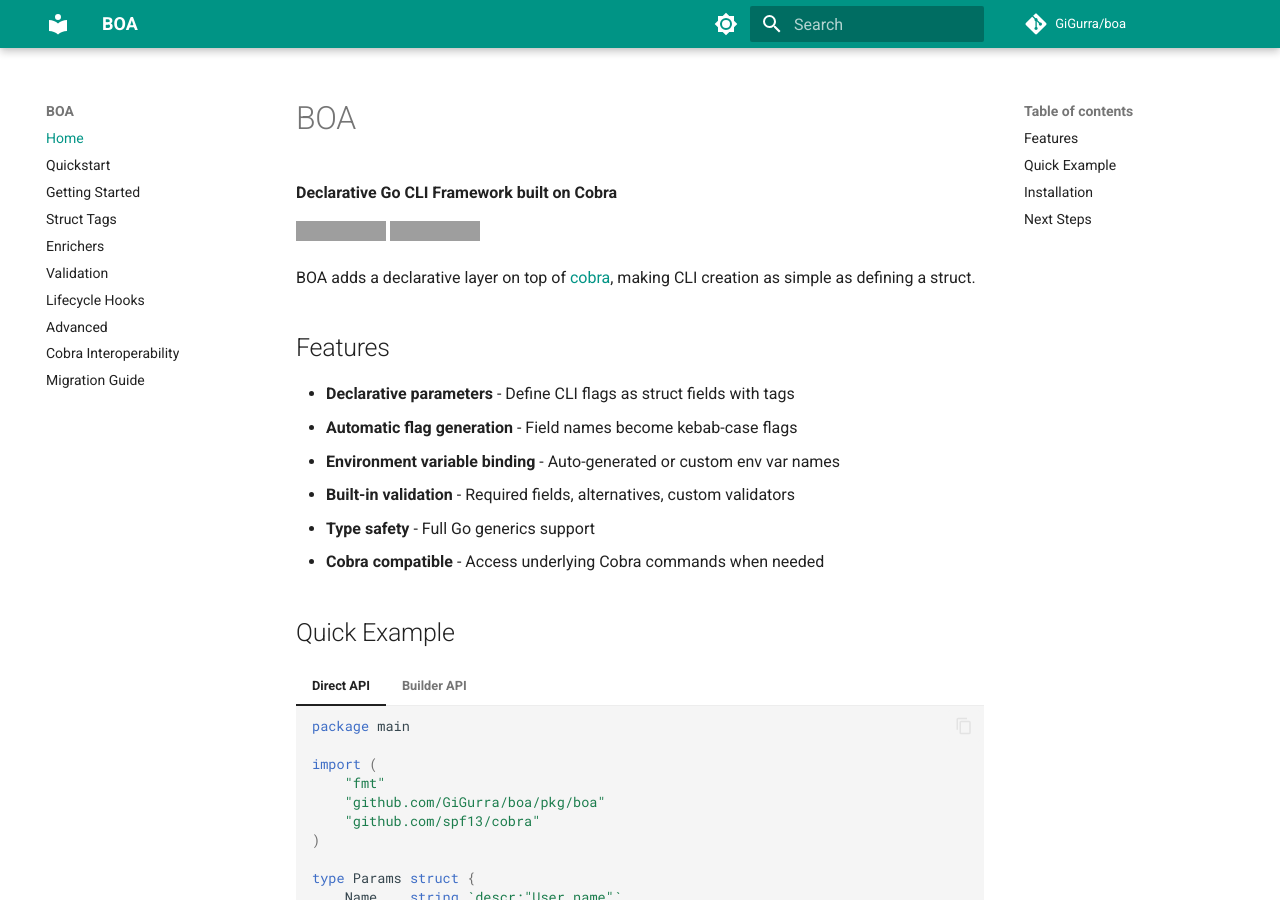
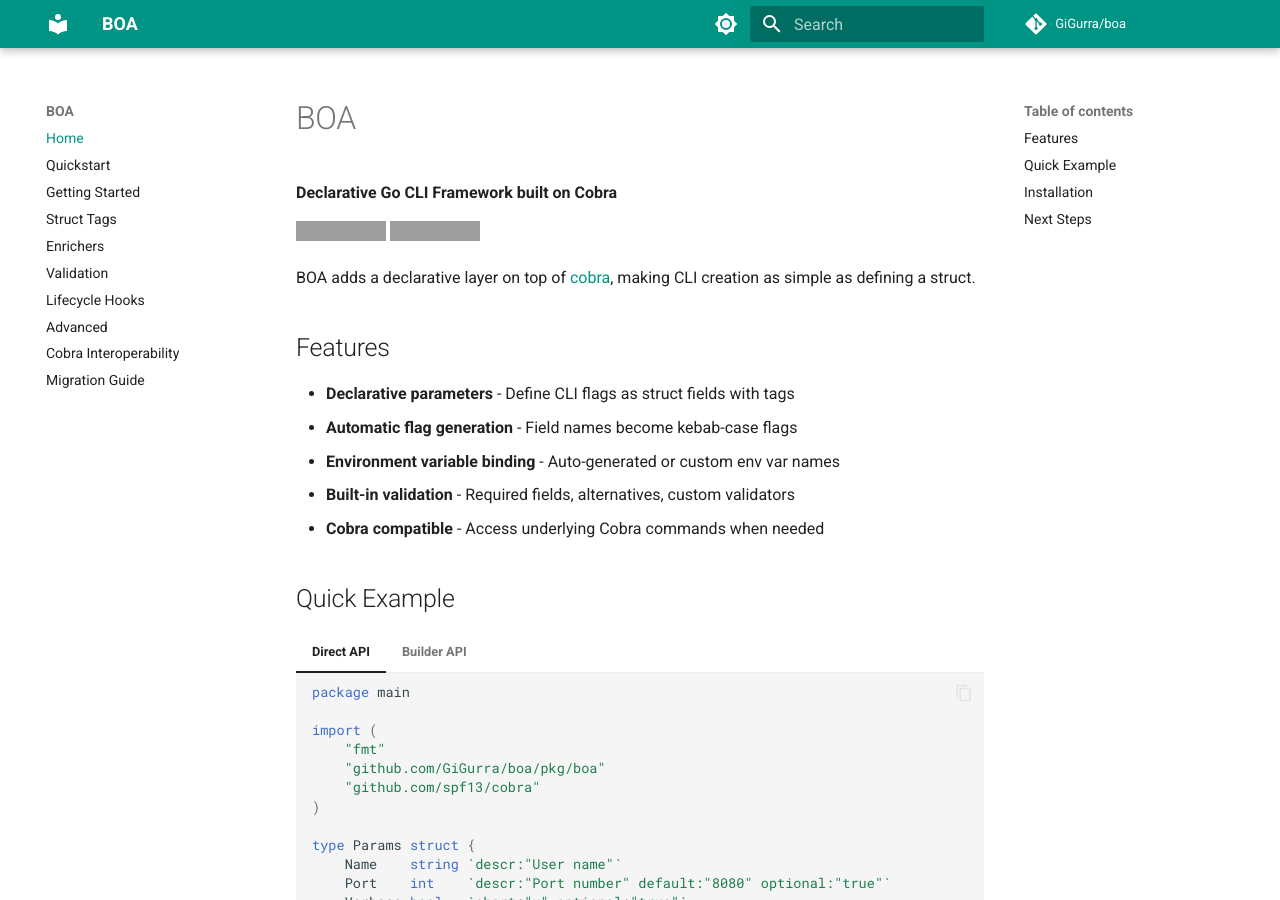
Before and after one commit to GiGurra/boa, an MkDocs documentation site: the page built from docs/index.md, in a window 1280 px wide and 900 px high. Built offline with MkDocs 1.6.1 and Material for MkDocs 9.7.7, drawn with Linux system fonts in a browser that asks for light colours; comment, search, counter and statistics services are not loaded; grey boxes are pictures that could not be loaded.

Commit message:
remove unnecessary doc line

```diff
--- a/docs/index.md
+++ b/docs/index.md
@@ -13,7 +13,6 @@ BOA adds a declarative layer on top of [cobra](https://github.com/spf13/cobra),
 - **Automatic flag generation** - Field names become kebab-case flags
 - **Environment variable binding** - Auto-generated or custom env var names
 - **Built-in validation** - Required fields, alternatives, custom validators
-- **Type safety** - Full Go generics support
 - **Cobra compatible** - Access underlying Cobra commands when needed
 
 ## Quick Example
```
